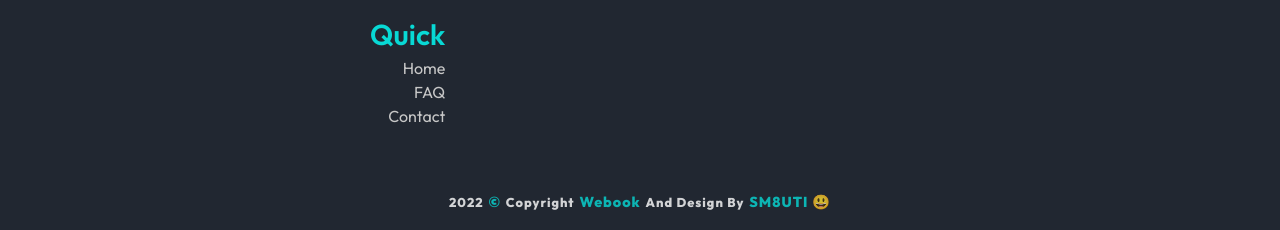
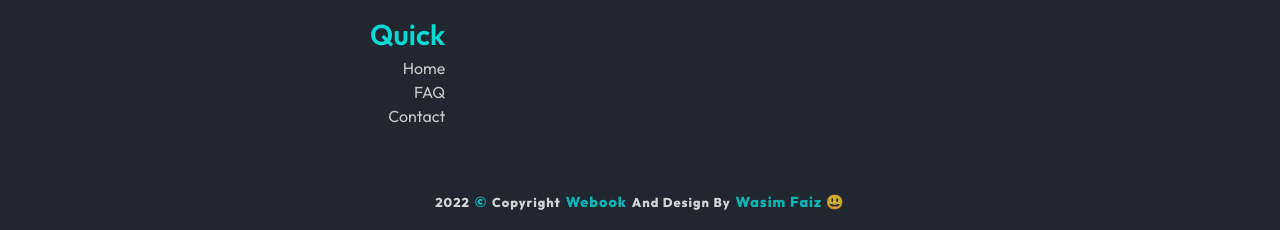
Before and after one commit to wasimfaiz/Web-book-online-app, a plain HTML site: page index.html in a window 1280 px wide. Shown: the part 8451-8681 px from the top of the page. Drawn offline with nearby package versions, Linux system fonts and the light colour scheme; a script that the page names is missing.

Commit message:
Update index.html

```diff
--- a/index.html
+++ b/index.html
@@ -795,7 +795,7 @@
             </div>
         </div>
         <div class="copyright">
-            <h1>2022 <span>©</span> Copyright <span>Webook</span> And Design By <a href="https://github.com/SM8UTI">SM8UTI 😃</a>
+            <h1>2022 <span>©</span> Copyright <span>Webook</span> And Design By <a href="https://github.com/wasimfaiz">Wasim Faiz 😃</a>
             </h1>
         </div>
     </footer>
```
